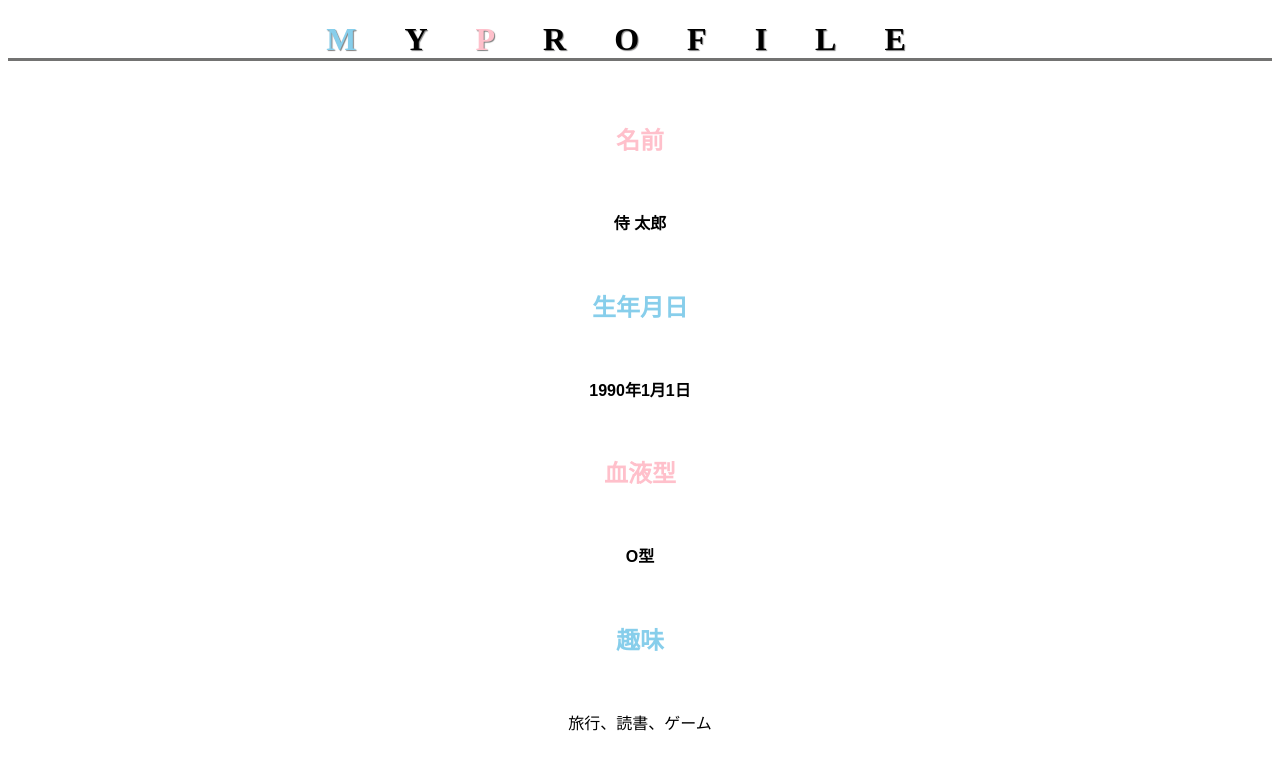
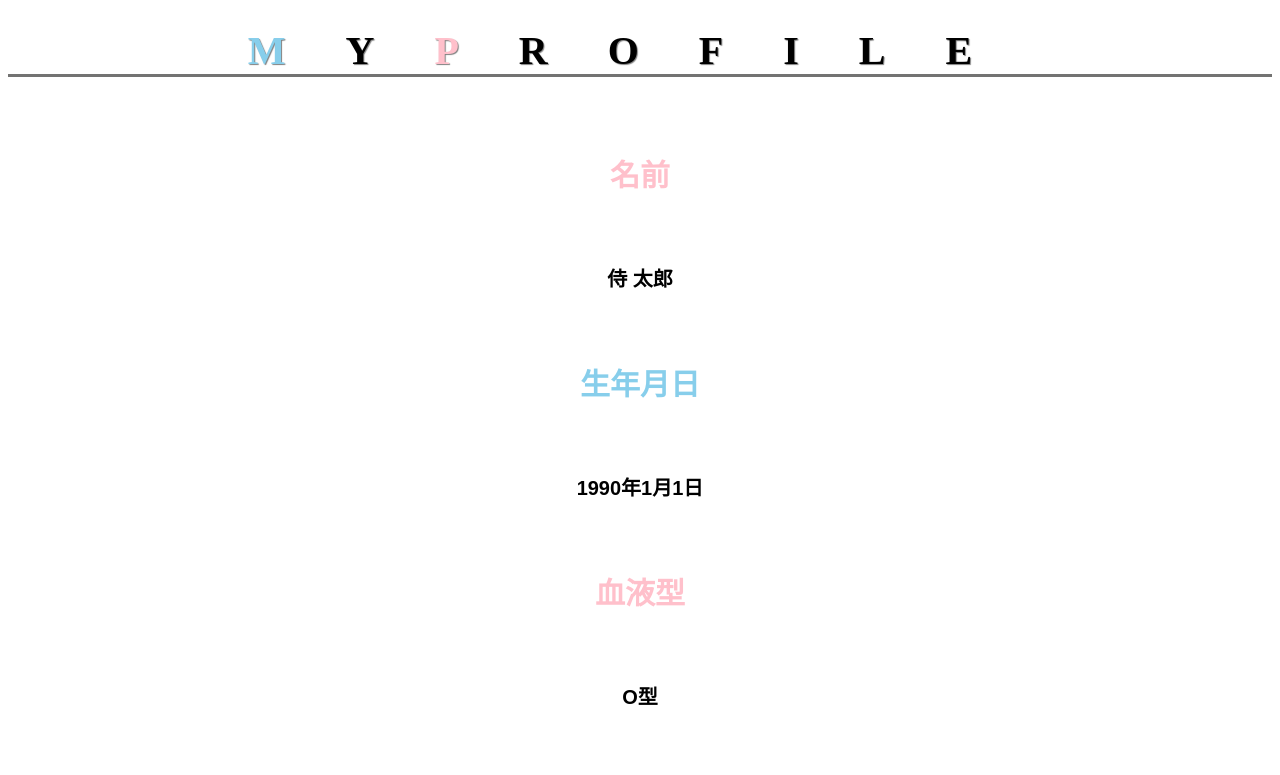
Before and after one commit to tamamaru/samurai-terakoya, a plain HTML site: page html-css-basic-kadai/kadai_014/kadai_014.html in a window 1280 px wide. Shown: the top 775 px of the page. Drawn offline with Linux system fonts and the light colour scheme.

Commit message:
14章課題追加

```diff
--- a/html-css-basic-kadai/kadai_014/kadai_014.html
+++ b/html-css-basic-kadai/kadai_014/kadai_014.html
@@ -15,15 +15,15 @@
         <div>
             <h2 class="pink">名前</h2>
             <br>
-            <p class="child">侍 太郎</p>
+            <div class="child"><p>侍 太郎</p></div>
             <br>
             <h2 class="skyblue">生年月日</h2>
             <br>
-            <p class="child">1990年1月1日</p>
+            <div class="child"><p>1990年1月1日</p></div>
             <br>
             <h2 class="pink">血液型</h2>
             <br>
-            <p class="child">O型</p>
+            <div class="child"><p>O型</p></div>
         </div>
         <br>
         <h2 class="skyblue">趣味</h2>
--- a/html-css-basic-kadai/kadai_014/style.css
+++ b/html-css-basic-kadai/kadai_014/style.css
@@ -1,8 +1,12 @@
+html{
+    font-size: 20px;
+}
 body{
     font-family: "Arial","Meiryo",sanz-serif;
     text-align: center;
 }
 h1{
+    font-size: 2rem;
     font-family: "Josefin Sans";
     border-bottom: solid rgb(115, 115, 114) 3px;
     text-shadow: 1px 1px 1px gray;
```
